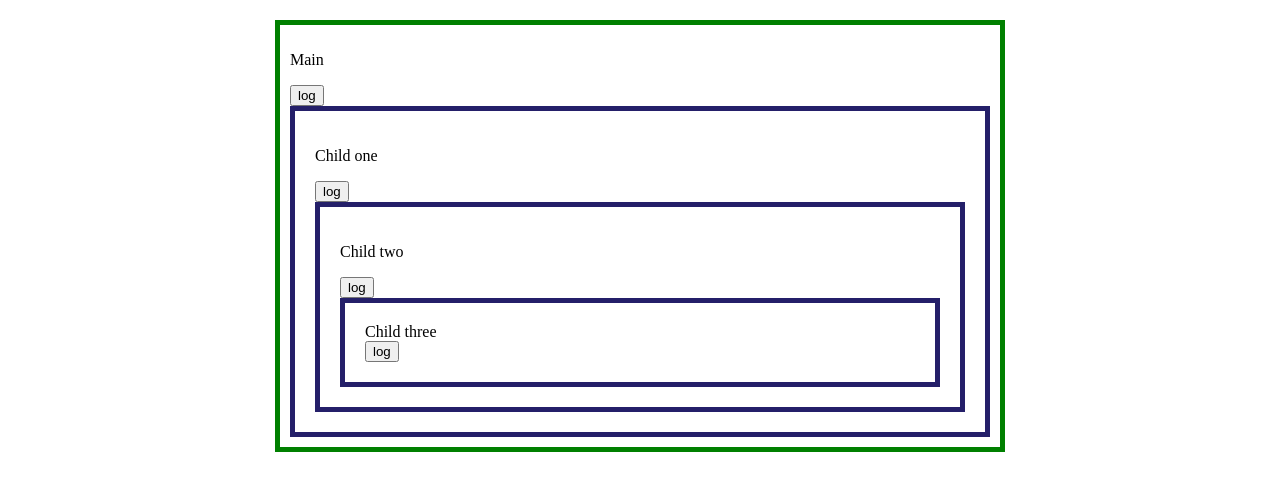
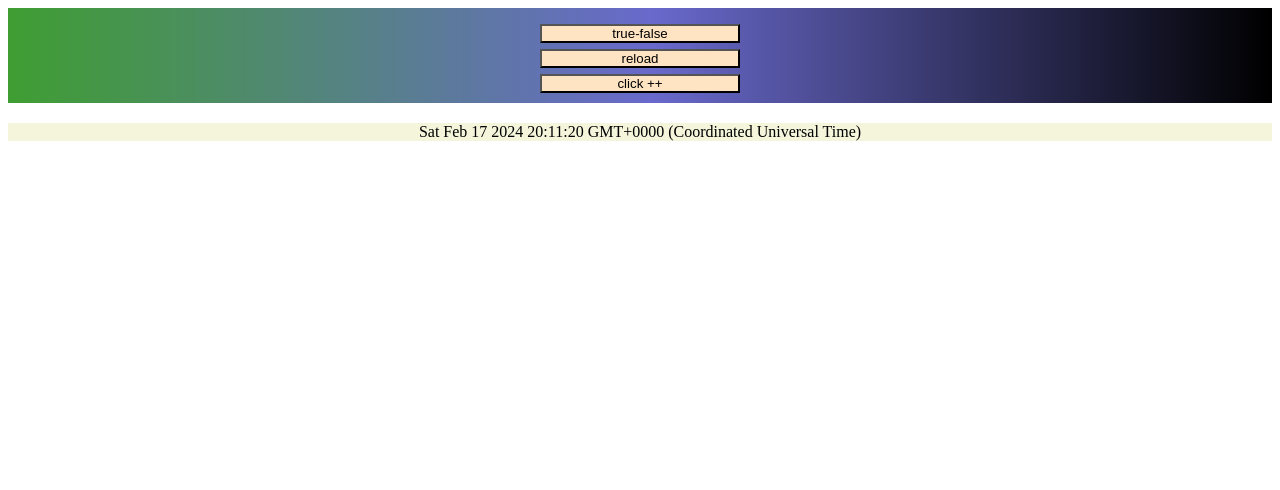
Before and after one commit to Danil-27/vue-education, a Vue app: page / in a window 1280 px wide. Shown: the top 490 px of the page. Built offline with nearby package versions, Linux system fonts and the light colour scheme; the HTML template or start-up script is replaced by a standard one.

Commit message:
feat: reRender

```diff
--- a/src/App.vue
+++ b/src/App.vue
@@ -1,9 +1,14 @@
 <template>
-  <div><ProvideInjecVue></ProvideInjecVue></div>
+  <div><forceUpdate></forceUpdate></div>
 </template>
 
 <script setup>
-import ProvideInjecVue from './ProvideInjec/ProvideInjecMain.vue';
+import forceUpdate from './forceUpdate/forceUpdateMain.vue';
 </script>
 
-<style scoped lang="scss"></style>
+<style scoped lang="scss">
+:deep(*) {
+  padding: 0px;
+  margin: 0px;
+}
+</style>
--- /dev/null
+++ b/src/forceUpdate/forceUpdateMain.vue
@@ -0,0 +1,71 @@
+<template>
+  <div class="block">
+    <div class="block__box">
+      <button @click="trueFalse" class="block__btn">true-false</button>
+      <button @click="location" class="block__btn">reload</button>
+      <button @click="click" class="block__btn">click ++</button>
+    </div>
+    <p class="block__text">{{ date }}</p>
+    <div v-if="booleanVar" class="block__boolean">
+      <p>{{ date }}</p>
+      <p>{{ num }}</p>
+    </div>
+  </div>
+</template>
+
+<script setup>
+import { ref } from 'vue';
+
+let booleanVar = ref(false);
+let date = ref(new Date());
+let num = 5;
+
+function click() {
+  num += 1;
+}
+
+function trueFalse() {
+  if (booleanVar.value === true) {
+    return (booleanVar.value = false);
+  }
+  return (booleanVar.value = true);
+}
+function location() {
+  window.location.reload();
+}
+
+// function tup() {}
+</script>
+
+<style lang="scss" scoped>
+.block {
+  &__box {
+    display: flex;
+    flex-direction: column;
+    align-items: center;
+    margin-bottom: 20px;
+    padding: 10px;
+    background: rgb(63, 158, 50);
+    background: linear-gradient(
+      90deg,
+      rgba(63, 158, 50, 1) 0%,
+      rgba(105, 105, 204, 1) 51%,
+      rgba(0, 0, 0, 1) 100%
+    );
+  }
+  &__btn {
+    width: 200px;
+    margin-top: 6px;
+    background-color: bisque;
+  }
+  &__text {
+    text-align: center;
+    background-color: beige;
+  }
+  &__boolean {
+    background-color: burlywood;
+    padding: 30px;
+    margin-top: 20px;
+  }
+}
+</style>
```
